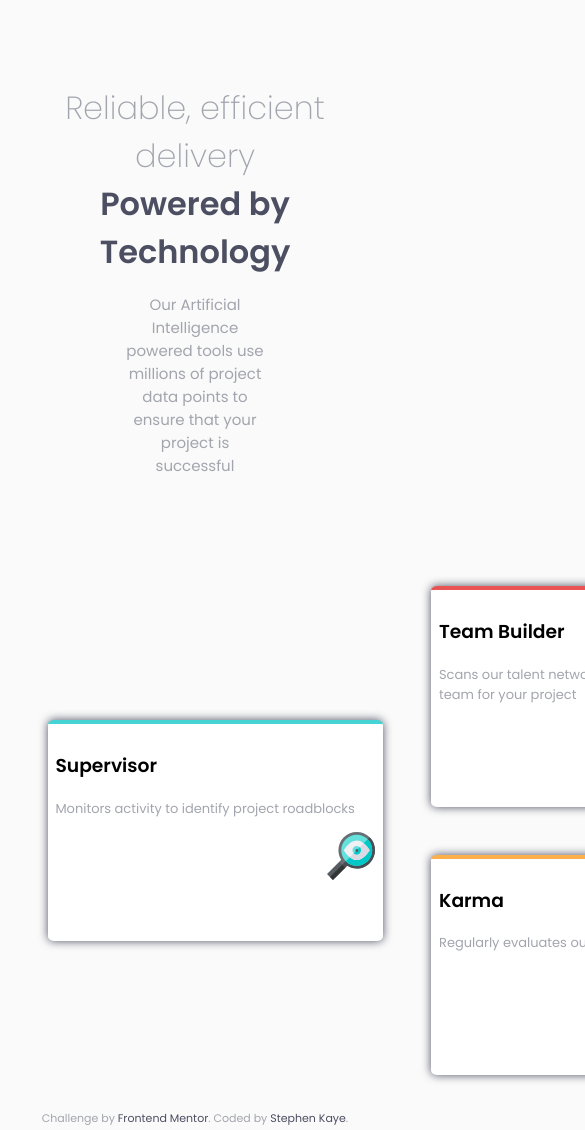
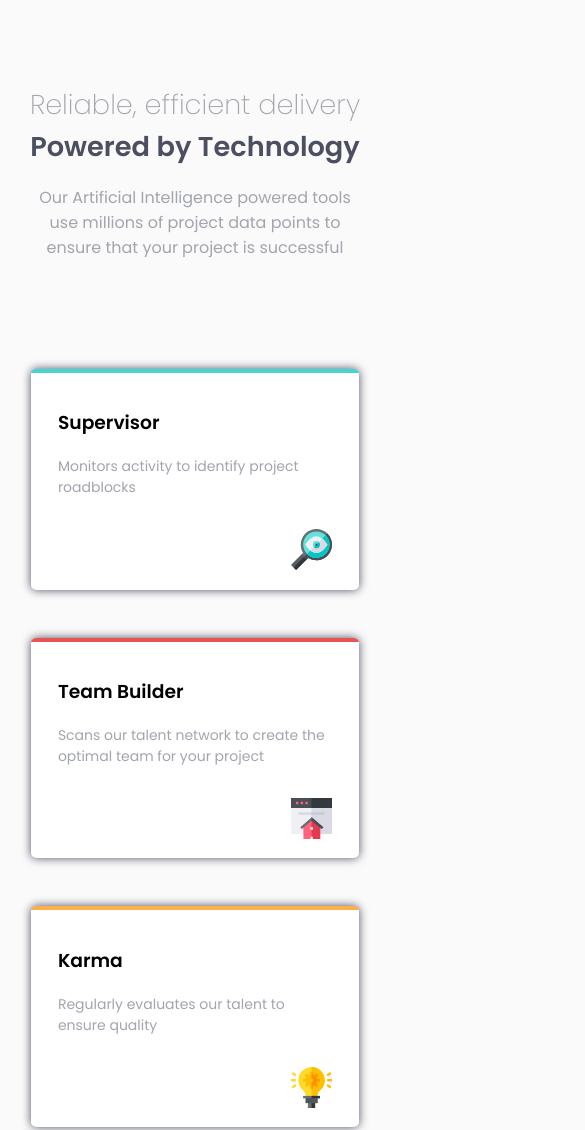
Before and after one commit to stekaye/four_card_master, a plain HTML site: page index.html in a window 390 px wide. Shown: the top 1130 px of the page, 585 px wide, since content can reach past the window. Drawn offline with Linux system fonts and the light colour scheme.

Commit message:
Mobile styling

```diff
--- a/css/styles.css
+++ b/css/styles.css
@@ -96,3 +96,39 @@ p {
 .card-calculator {
   border-top: 4px solid hsl(212, 86%, 64%);
 }
+
+/* ******************* MEDIA QUERIES ******************* */
+
+@media only screen and (max-width: 600px) {
+
+  .header-text {
+    width: 90%;
+  }
+  .main-section {
+    flex-direction: column;
+  }
+  .first-header,
+  .second-header {
+    font-size: 1.7rem;
+  }
+  .header-text {
+   font-size: 1rem;
+  }
+  .second-header {
+    color: hsl(234, 12%, 34%);
+    font-family: 'Poppins', sans-serif;
+    font-weight: 600;
+    margin: 0;
+  }
+  .card div {
+    margin: 24px auto;
+    max-width: 80%;
+    padding: 2vh 7vw 0;
+  }
+  .card-text {
+    font-size: 14px;
+    padding-bottom: 2vh;
+  }
+
+
+}
```
